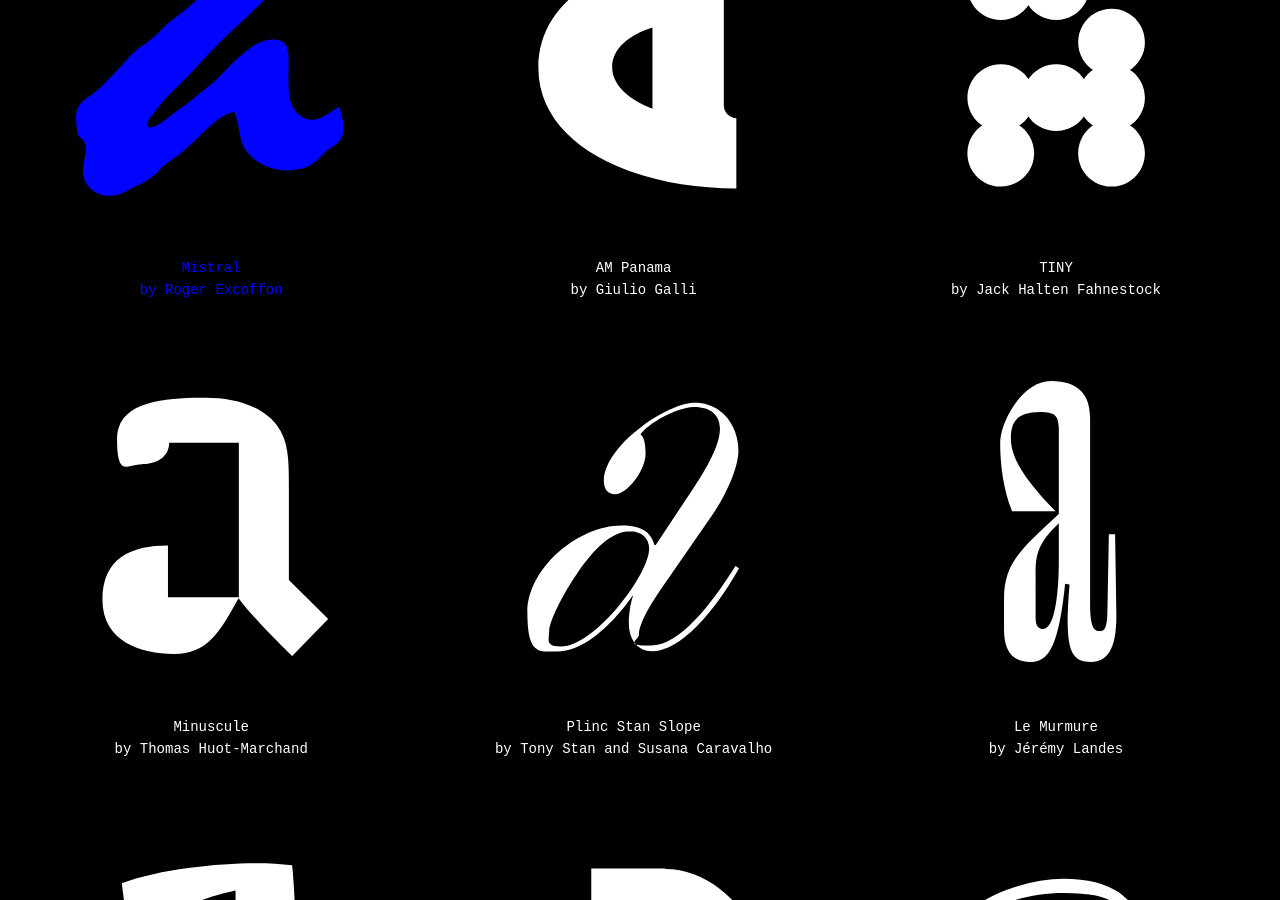
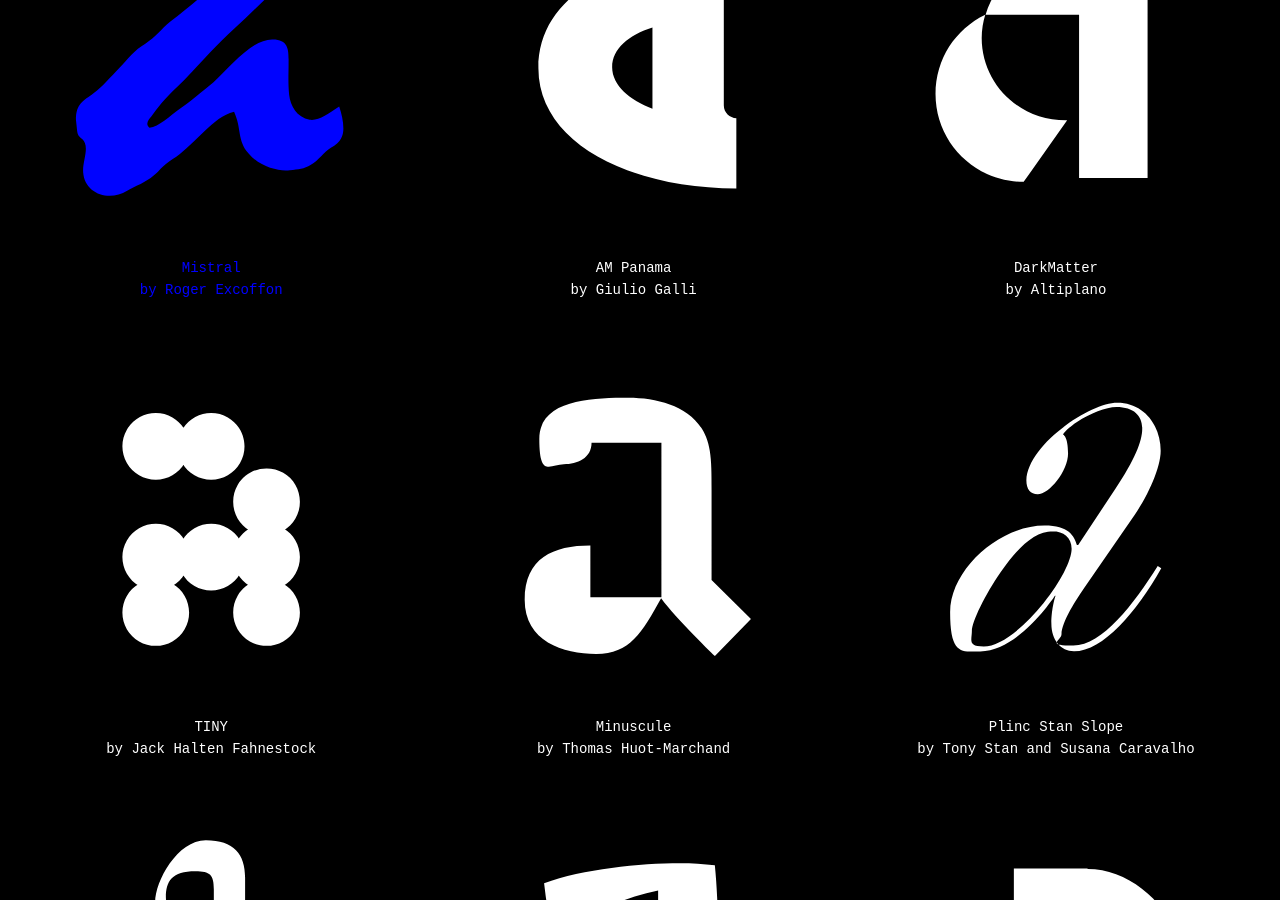
Before and after one commit to rosettatype/all-types-of-a, a Jekyll site: the page built from index.md, in a window 1280 px wide and 900 px high, scrolled down 590 px. Built offline with Jekyll 4.4.1, drawn with Linux system fonts in a browser that asks for light colours; some web fonts are replaced.

Commit message:
Added DarkMatter by Altiplano

```diff
--- a/_data/data.yaml
+++ b/_data/data.yaml
@@ -326,7 +326,7 @@ letters:
   - Franck Jalleau
 - typeface: DarkMatter
   date: 1 November 2024
-  path:
+  path: letters/letter_37.svg
   url: https://altiplano.xyz/en/explore/darkmatter
   publisher: Altiplano
   designers:
```
Also changed, not shown: assets/letters/letter_37.svg (added).
